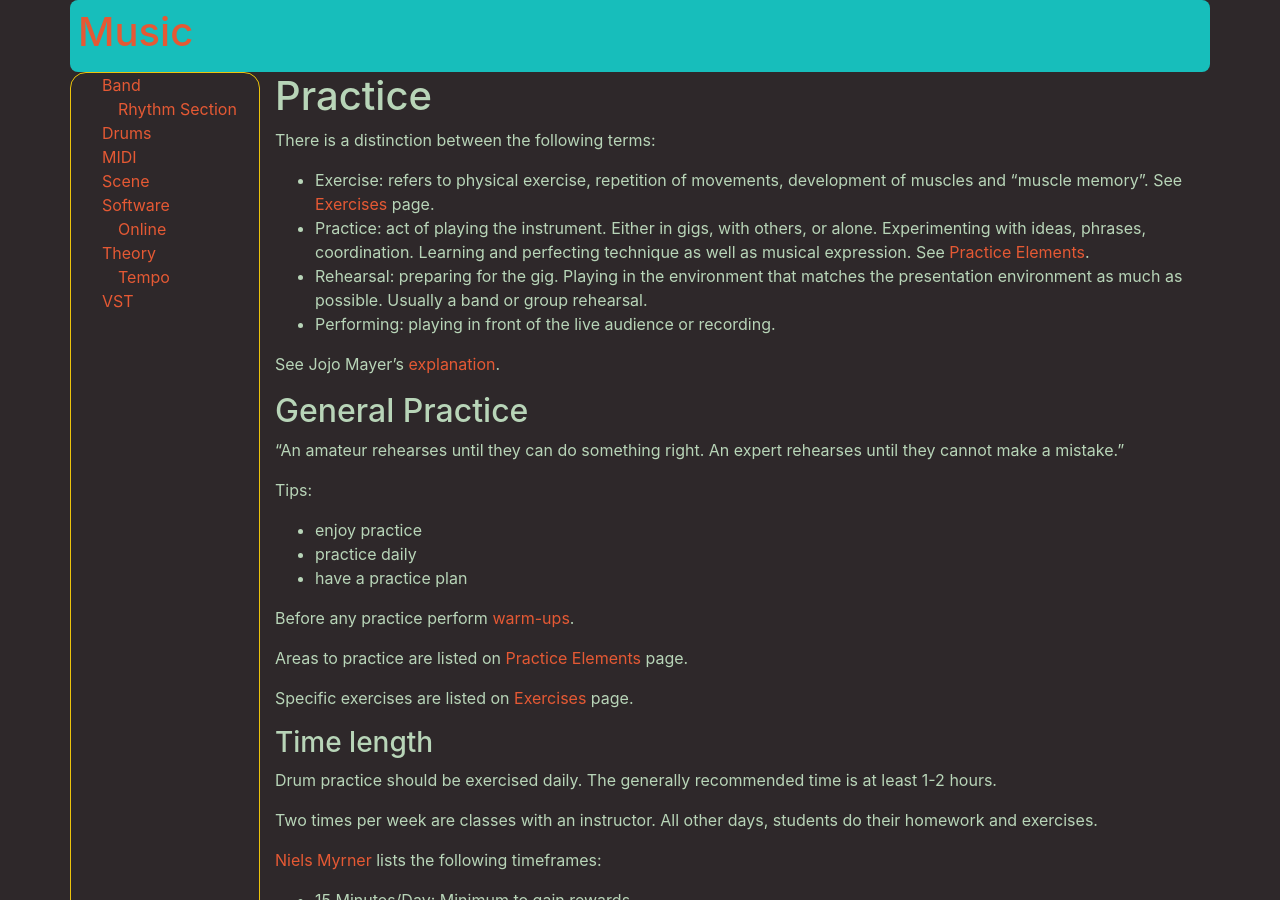
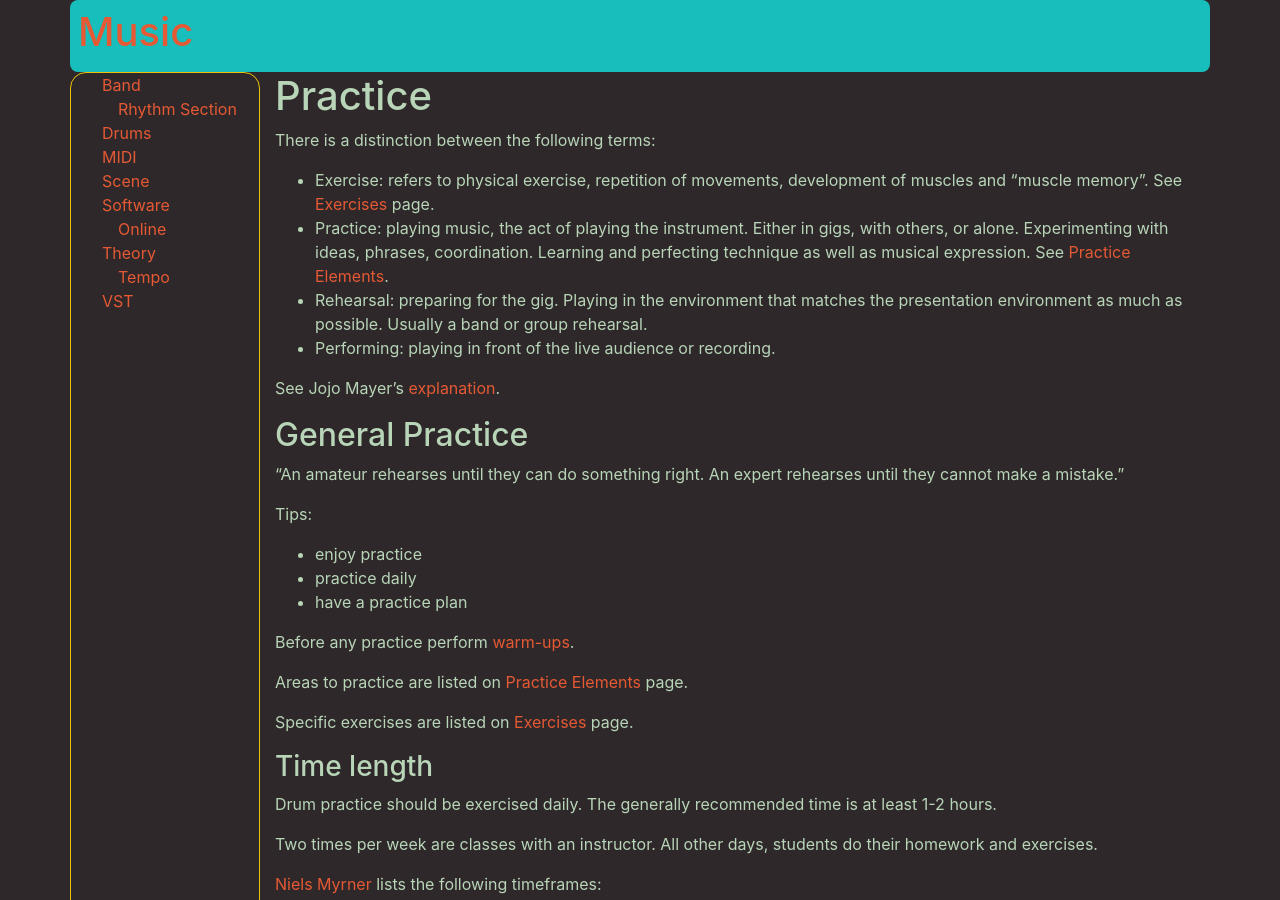
Before and after one commit to MisterY/music-site, a Jekyll site: the page built from drums/practice.md, in a window 1280 px wide and 900 px high. Built offline with Jekyll 4.4.1, drawn with Linux system fonts in a browser that asks for light colours; nearby versions of some CDN libraries; our own code applies the rules of GitHub Pages for plain Markdown files.

Commit message:
practice = playing music

```diff
--- a/drums/practice.md
+++ b/drums/practice.md
@@ -3,7 +3,7 @@
 There is a distinction between the following terms:
 
 - Exercise: refers to physical exercise, repetition of movements, development of muscles and "muscle memory". See [Exercises](exercises) page.
-- Practice: act of playing the instrument. Either in gigs, with others, or alone. Experimenting with ideas, phrases, coordination. Learning and perfecting technique as well as musical expression. See [Practice Elements](practice-elements).
+- Practice: playing music, the act of playing the instrument. Either in gigs, with others, or alone. Experimenting with ideas, phrases, coordination. Learning and perfecting technique as well as musical expression. See [Practice Elements](practice-elements).
 - Rehearsal: preparing for the gig. Playing in the environment that matches the presentation environment as much as possible. Usually a band or group rehearsal.
 - Performing: playing in front of the live audience or recording.
 
```
